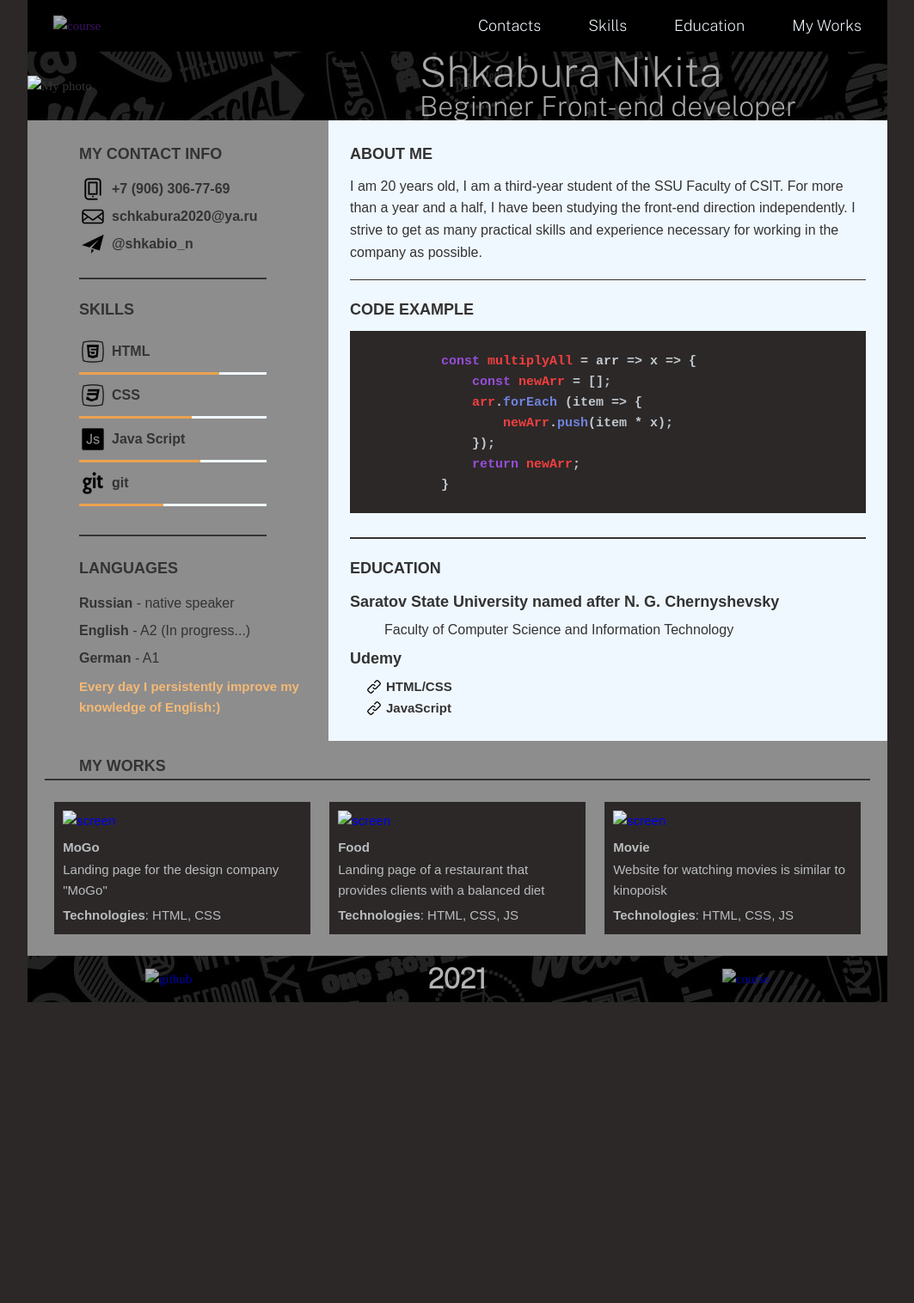
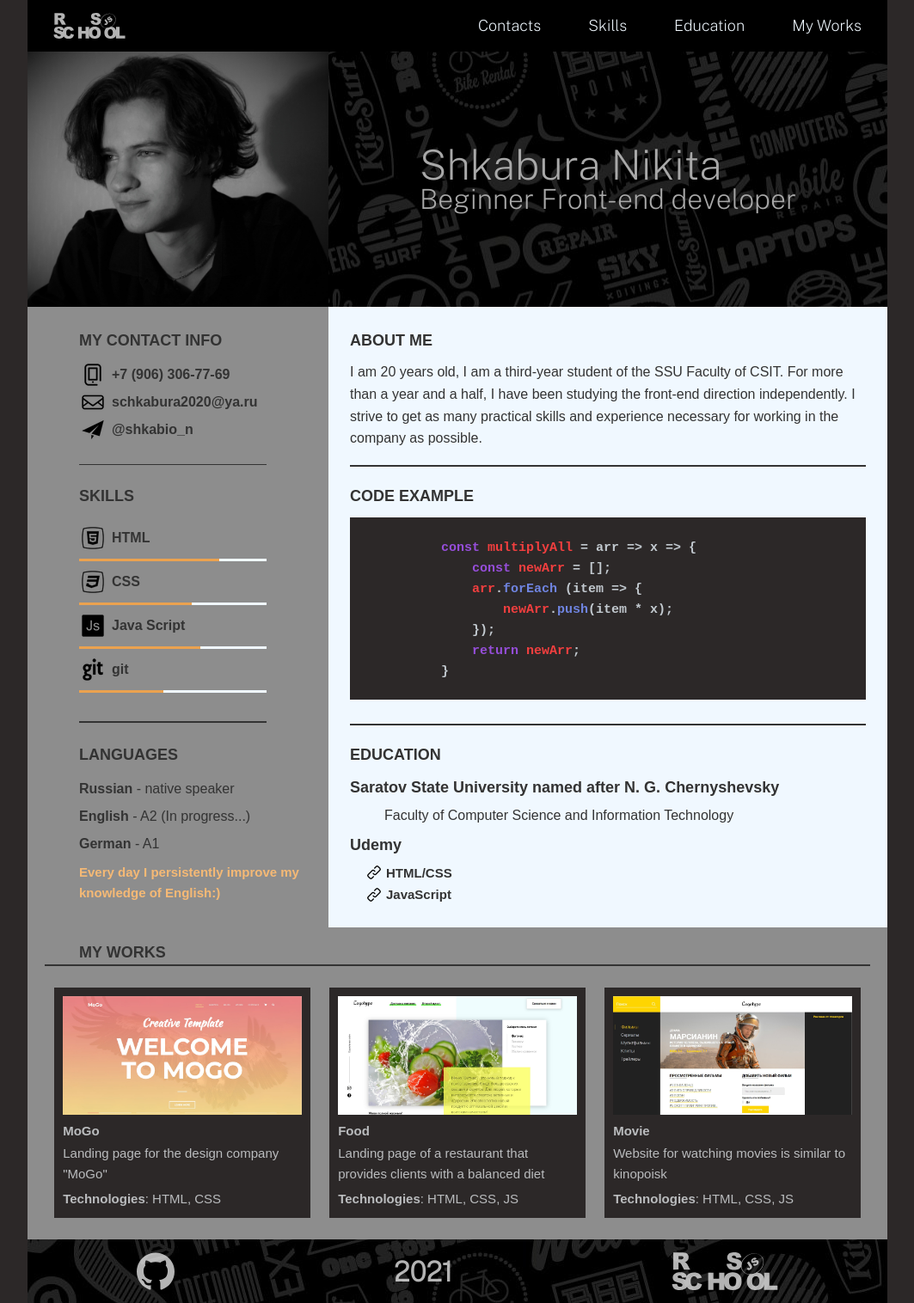
Before and after one commit to Rexdown/rsschool-cv, a plain HTML site: page index.html in a window 1280 px wide. Shown: the whole page at 86% size, without its empty margins (108-1171 px from the left). Before the commit the page ends 1166 px from the top, so only its background shows below. Drawn offline with nearby package versions, Linux system fonts and the light colour scheme; the site is published under a folder, as on GitHub Pages, so addresses that start at the root find nothing.

Commit message:
fix: change URL for images

```diff
--- a/index.html
+++ b/index.html
@@ -16,7 +16,7 @@
         <header class="header">
             <div class="header__container">
                 <a href="" class="header__logo">
-                    <img class="header__course" src="/CSS/IMG/rsschool.svg" alt="course">
+                    <img class="header__course" src="./CSS/IMG/rsschool.svg" alt="course">
                 </a>
 
                 <div class="header__menu">
@@ -41,7 +41,7 @@
                 <div class="container">
                     <div class="intro__inner">
                         <div class="intro__photo">
-                            <img class="intro__avatar" src="/CSS/IMG/Me.jpg" alt="My photo">
+                            <img class="intro__avatar" src="./CSS/IMG/Me.jpg" alt="My photo">
                         </div>
 
                         <div class="intro__headline">
@@ -157,7 +157,7 @@
                         <div class="projects__list">
                             <div class="projects__item mogo">
                                 <a class="projects__picture" href="https://rexdown.github.io/MOGO/" target="_blank"">
-                                    <img src=" /CSS/IMG/mogo.jpg" alt="screen" class="screen">
+                                    <img src="./CSS/IMG/mogo.jpg" alt="screen" class="screen">
                                     <div class="projects__info">
                                         <div class="projects__info-text">Visit this site</div>
                                     </div>
@@ -168,7 +168,7 @@
                             </div>
                             <div class="projects__item food">
                                 <a class="projects__picture" href="https://rexdown.github.io/Food/" target="_blank"">
-                                    <img src=" /CSS/IMG/food.jpg" alt="screen" class="screen">
+                                    <img src="./CSS/IMG/food.jpg" alt="screen" class="screen">
                                     <div class="projects__info">
                                         <div class="projects__info-text">Visit this site</div>
                                     </div>
@@ -182,7 +182,7 @@
                             <div class="projects__item movie">
                                 <a class="projects__picture" href="https://rexdown.github.io/Movie-Search/"
                                     target="_blank"">
-                                    <img src=" /CSS/IMG/movie.jpg" alt="screen" class="screen">
+                                    <img src="./CSS/IMG/movie.jpg" alt="screen" class="screen">
                                     <div class="projects__info">
                                         <div class="projects__info-text">Visit this site</div>
                                     </div>
@@ -201,11 +201,11 @@
             <div class="container">
                 <div class="footer__inner">
                     <a href="https://github.com/Rexdown" target="_blank" class="footer__link">
-                        <img class="footer__github" src="/CSS/IMG/github-logo.svg" alt="github">
+                        <img class="footer__github" src="./CSS/IMG/github-logo.svg" alt="github">
                     </a>
                     <p class="footer__year">2021</p>
                     <a href="https://rs.school/js/" target="_blank" class="footer__link">
-                        <img class="footer__course" src="/CSS/IMG/rsschool.svg" alt="course">
+                        <img class="footer__course" src="./CSS/IMG/rsschool.svg" alt="course">
                     </a>
                 </div>
             </div>
```
